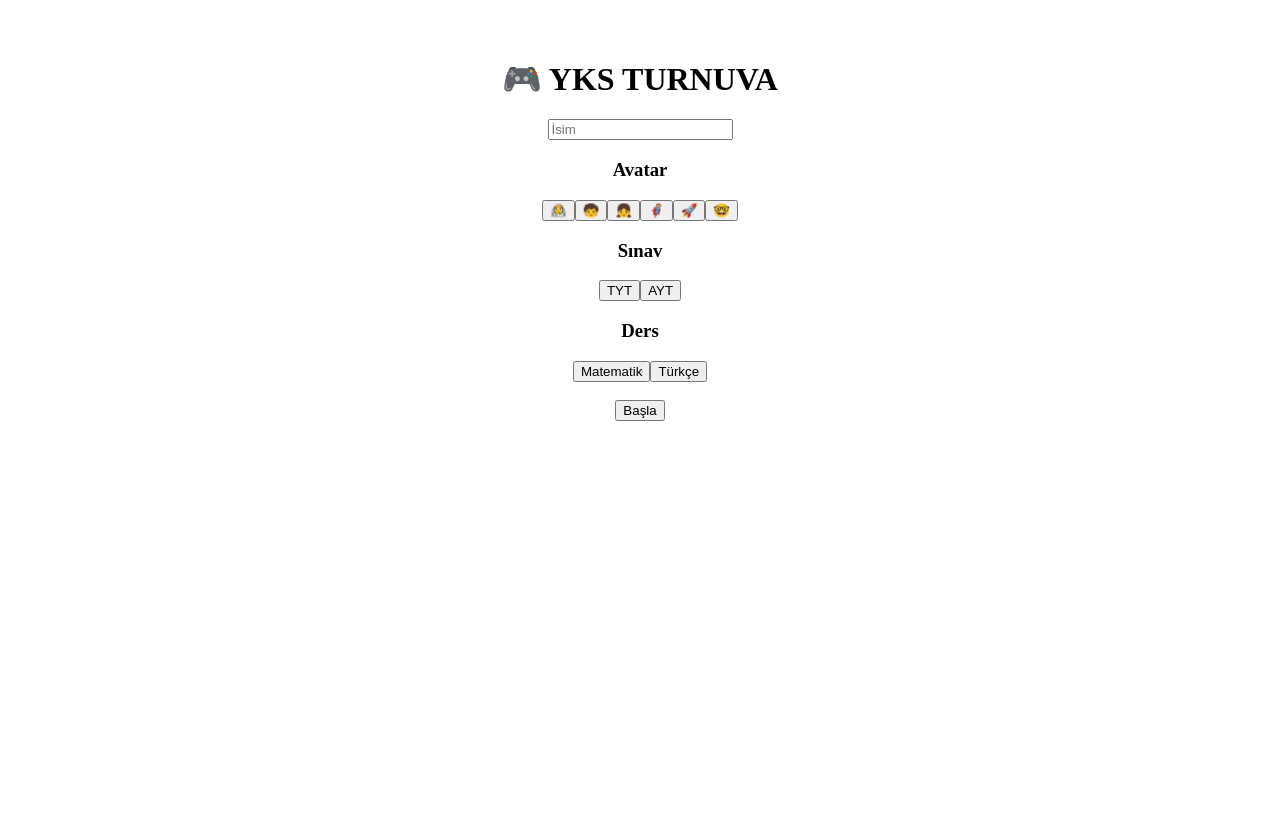
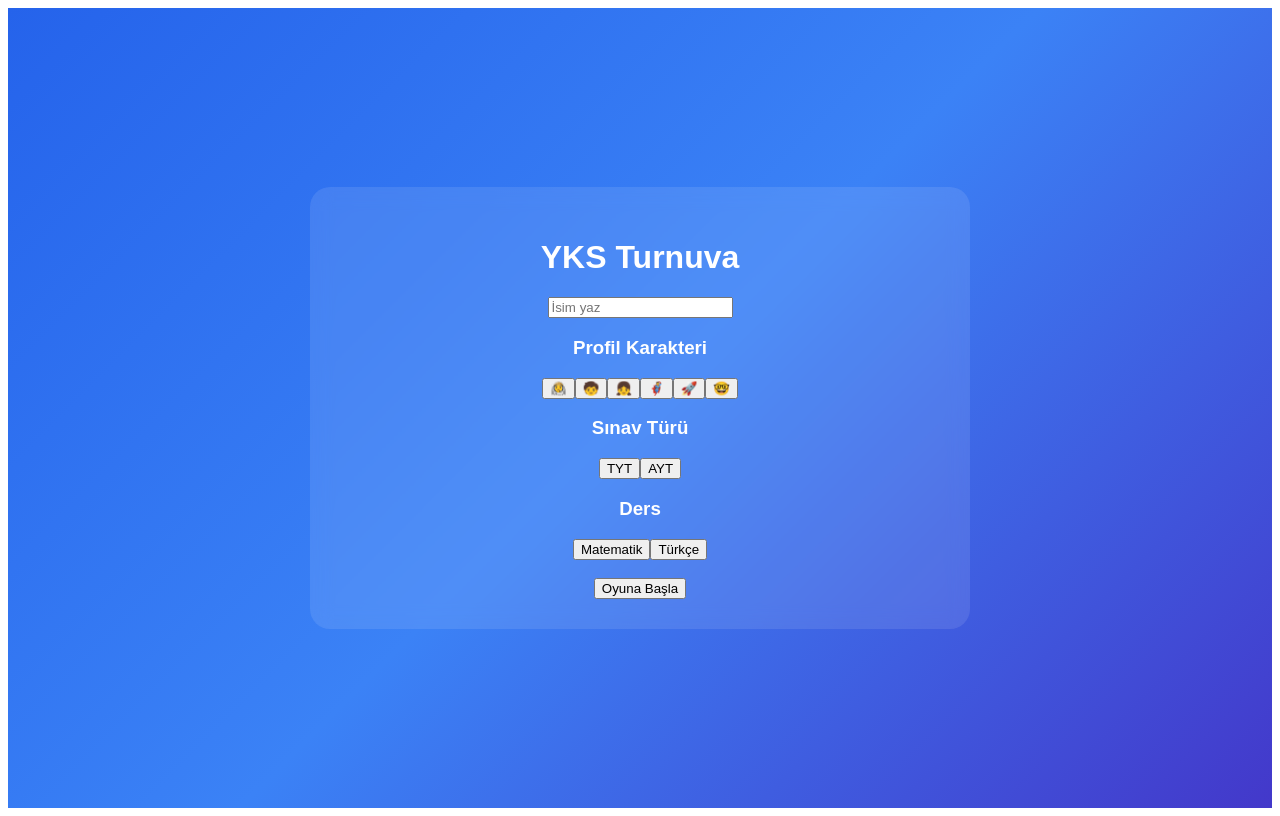
Before and after one commit to Hasan061910/yks-turnuva, a React (Vite) app: page / in a window 1280 px wide. Built offline with nearby package versions, Linux system fonts and the light colour scheme.

Commit message:
Update App.jsx

```diff
--- a/src/App.jsx
+++ b/src/App.jsx
@@ -53,22 +53,45 @@ export default function App() {
     return () => clearInterval(timer);
   }, [screen, showAnswer]);
 
+  const pageStyle = {
+    minHeight: "100vh",
+    display: "flex",
+    alignItems: "center",
+    justifyContent: "center",
+    background: "linear-gradient(135deg,#2563eb,#3b82f6,#4338ca)",
+    color: "white",
+    fontFamily: "Arial",
+  };
+
+  const card = {
+    background: "rgba(255,255,255,0.1)",
+    padding: "30px",
+    borderRadius: "20px",
+    backdropFilter: "blur(10px)",
+    textAlign: "center",
+    width: "90%",
+    maxWidth: "600px",
+  };
+
   if (screen === "result") {
     return (
-      <div style={{ textAlign: "center", marginTop: 100 }}>
+      <div style={pageStyle}>
+        <div style={card}>
           <h1>🏆 Oyun Bitti</h1>
           <h2>{avatar} {name}</h2>
           <h2>Skor: {score}</h2>
-        <button onClick={() => setScreen("menu")}>Menü</button>
+          <button onClick={() => setScreen("menu")}>Ana Menü</button>
+        </div>
       </div>
     );
   }
 
   if (screen === "game") {
     return (
-      <div style={{ textAlign: "center", marginTop: 60 }}>
+      <div style={pageStyle}>
+        <div style={card}>
           <h2>{avatar} {name}</h2>
-        <h3>{exam} - {lesson}</h3>
+          <p>{exam} - {lesson}</p>
 
           <p>⏱ {time}</p>
 
@@ -83,24 +106,22 @@ export default function App() {
                 setSelected(i);
                 setShowAnswer(true);
 
-              if (i === current.answer) {
-                setScore((s) => s + 10);
-              }
+                if (i === current.answer) setScore(score + 10);
               }}
               style={{
                 display: "block",
                 margin: "10px auto",
                 padding: "12px",
-              width: "200px",
+                width: "80%",
+                borderRadius: "10px",
+                border: "none",
+                color: "white",
                 background:
                   showAnswer && i === current.answer
                     ? "green"
                     : showAnswer && i === selected
                     ? "red"
-                  : "gray",
-              color: "white",
-              border: "none",
-              borderRadius: "8px",
+                    : "rgba(255,255,255,0.2)",
               }}
             >
               {opt}
@@ -124,27 +145,29 @@ export default function App() {
             </button>
           )}
         </div>
+      </div>
     );
   }
 
   return (
-    <div style={{ textAlign: "center", marginTop: 60 }}>
-      <h1>🎮 YKS TURNUVA</h1>
+    <div style={pageStyle}>
+      <div style={card}>
+        <h1>YKS Turnuva</h1>
 
         <input
-        placeholder="İsim"
+          placeholder="İsim yaz"
           value={name}
           onChange={(e) => setName(e.target.value)}
         />
 
-      <h3>Avatar</h3>
+        <h3>Profil Karakteri</h3>
         {avatars.map((a) => (
           <button key={a.label} onClick={() => setAvatar(a.emoji)}>
             {a.emoji}
           </button>
         ))}
 
-      <h3>Sınav</h3>
+        <h3>Sınav Türü</h3>
         <button onClick={() => setExam("TYT")}>TYT</button>
         <button onClick={() => setExam("AYT")}>AYT</button>
 
@@ -163,8 +186,9 @@ export default function App() {
             setScreen("game");
           }}
         >
-        Başla
+          Oyuna Başla
         </button>
+      </div>
     </div>
   );
 }
```
Lines whose indentation alone changed are shown as unchanged.
